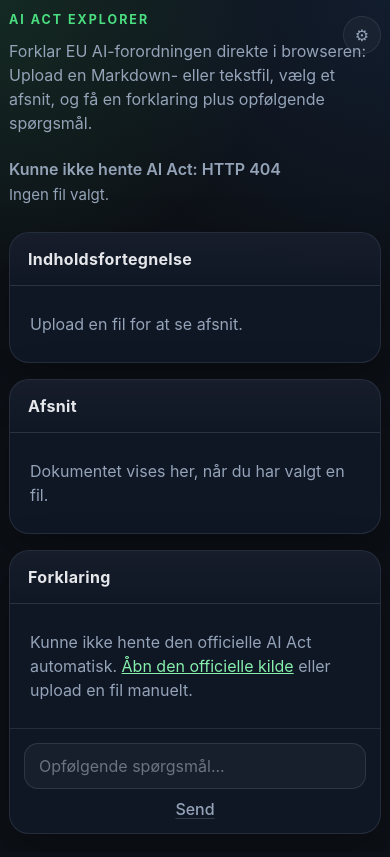
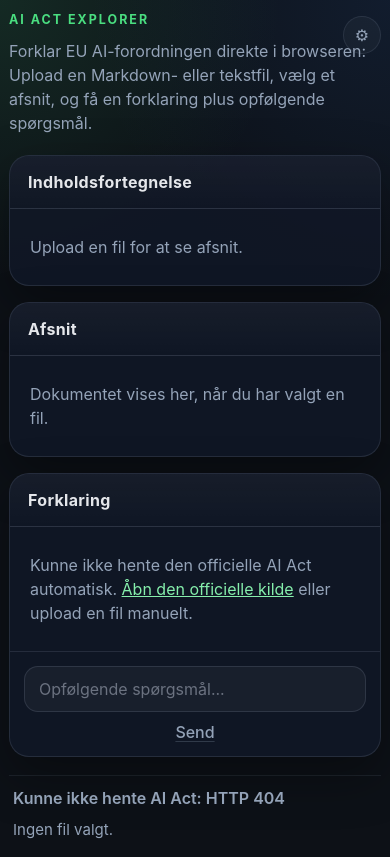
Before and after one commit to jakupmichaelsen/AI-Act-Explorer, a website: page index.html in a window 390 px wide. Drawn offline with nearby package versions, Linux system fonts and the light colour scheme; no server answers.

Commit message:
Move status bar to footer

```diff
--- a/index.html
+++ b/index.html
@@ -16,10 +16,6 @@
           <p class="lead">
             Forklar EU AI-forordningen direkte i browseren: Upload en Markdown- eller tekstfil, vælg et afsnit, og få en forklaring plus opfølgende spørgsmål.
           </p>
-        </div>
-        <div class="hero-status">
-          <span id="status" class="status">Klar til upload.</span>
-          <span id="fileName" class="file-name">Ingen fil valgt.</span>
         </div>
       </div>
       <button id="settingsToggle" class="settings-toggle" type="button" aria-expanded="false" aria-controls="settingsPanel" aria-label="Åbn indstillinger">
@@ -76,6 +72,11 @@
         </form>
       </aside>
     </section>
+
+    <footer class="status-bar">
+      <span id="status" class="status">Klar til upload.</span>
+      <span id="fileName" class="file-name">Ingen fil valgt.</span>
+    </footer>
   </main>
 
   <script src="./app.js"></script>
--- a/styles.css
+++ b/styles.css
@@ -56,22 +56,12 @@
 
 .hero-main {
   display: grid;
-  grid-template-columns: minmax(0, 1fr) auto;
   gap: 16px;
   align-items: end;
 }
 
 .hero-copy {
   max-width: 72ch;
-}
-
-.hero-status {
-  display: grid;
-  justify-items: end;
-  gap: 6px;
-  align-self: center;
-  padding: 8px 0;
-  text-align: right;
 }
 
 .eyebrow {
@@ -132,6 +122,16 @@
 
 .file-name {
   font-size: 0.94rem;
+}
+
+.status-bar {
+  display: flex;
+  justify-content: space-between;
+  gap: 12px;
+  align-items: center;
+  margin-top: 18px;
+  padding: 12px 4px 0;
+  border-top: 1px solid rgba(148, 163, 184, 0.12);
 }
 
 .settings-panel {
@@ -432,7 +432,6 @@
 
   .hero,
   .hero-main {
-    grid-template-columns: 1fr;
     display: grid;
     align-items: start;
   }
@@ -442,9 +441,9 @@
     right: 0;
   }
 
-  .hero-status {
-    justify-items: start;
-    text-align: left;
+  .status-bar {
+    flex-direction: column;
+    align-items: flex-start;
   }
 
   .chatbox {
```
